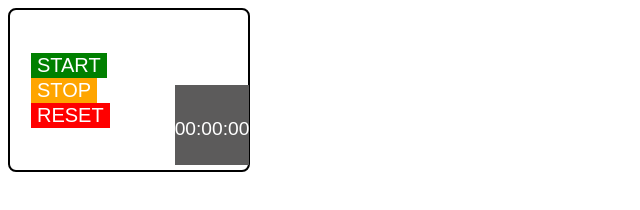
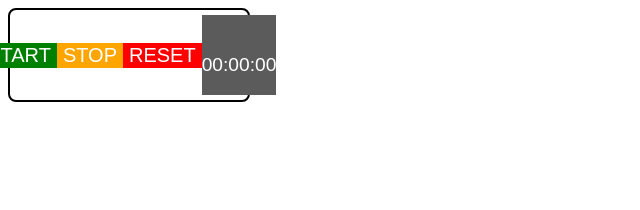
Before and after one commit to Sarah-Workman/project1_stopwatch, a plain HTML site: page src/index.html in a window 1280 px wide. Shown: the whole page, without its empty margins (0-640 px from the left). Drawn offline with Linux system fonts and the light colour scheme.

Commit message:
flexbox added to all wrappers, and items as needed.

```diff
--- a/src/css/styles.css
+++ b/src/css/styles.css
@@ -9,8 +9,9 @@
 }
 
 .rectangle {
-	margin-left: 65px;
-	margin-top: 70px;
+	display: flex;
+	justify-self: center;
+	align-items: flex-end;
 	z-index: 2;
 	height: 80px;
 	width: 160px;
@@ -25,8 +26,9 @@
 	font-family: Arial, Helvetica, sans-serif;
 }
 .buttonWrapper {
-	z-index: 2;
-	margin-left: 10%;
+	display: flex;
+	justify-content: center;
+	align-content: flex-start;
 }
 #start {
 	background-color: green;
@@ -34,7 +36,7 @@
 	color: white;
 	text-align: center;
 	text-decoration: none;
-	display: inline-block;
+
 	font-size: 20px;
 	font-family: Arial, Helvetica, sans-serif;
 }
@@ -44,7 +46,7 @@
 	color: white;
 	text-align: center;
 	text-decoration: none;
-	display: inline-block;
+
 	font-size: 20px;
 	font-family: Arial, Helvetica, sans-serif;
 }
@@ -54,7 +56,7 @@
 	color: white;
 	text-align: center;
 	text-decoration: none;
-	display: inline-block;
+
 	font-size: 20px;
 	font-family: Arial, Helvetica, sans-serif;
 }
```
